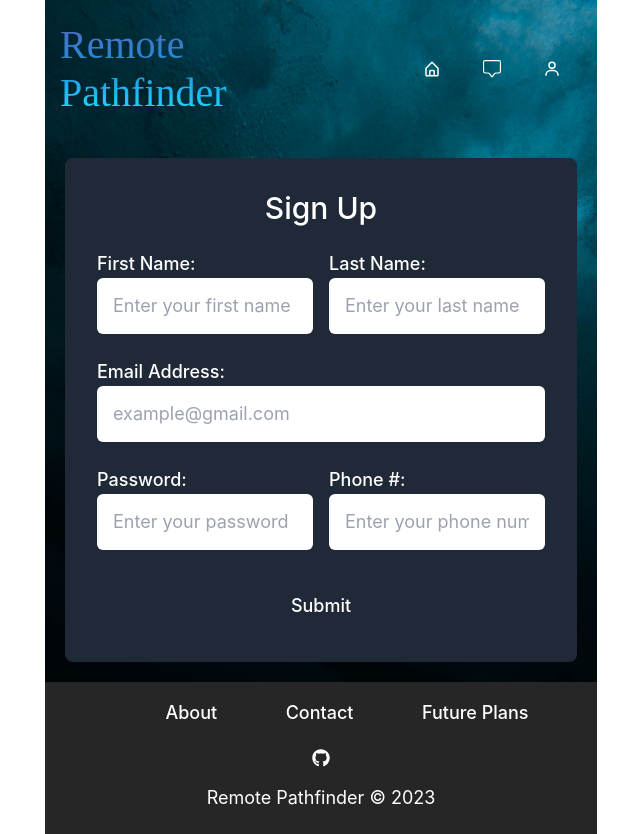
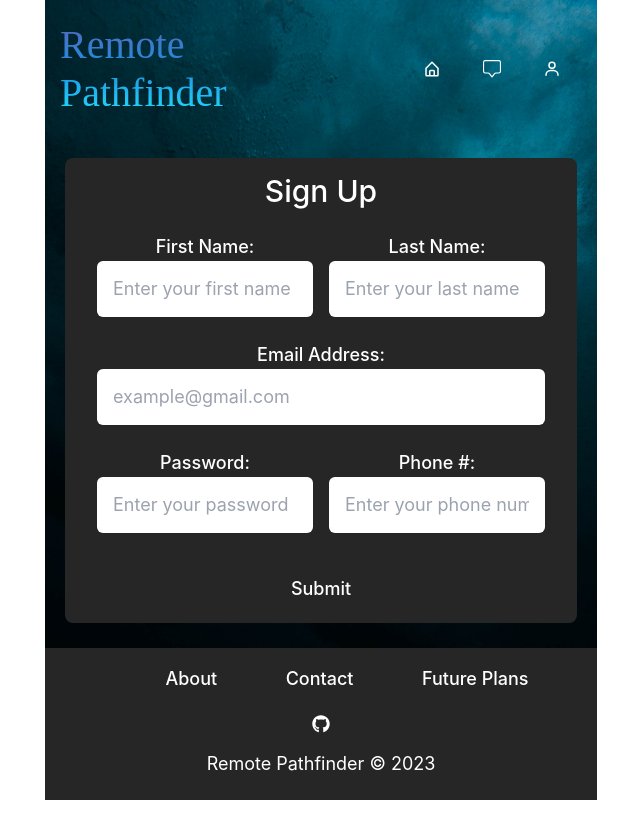
Before and after one commit to KingKonaTheFirst/Remote-Pathfinder, a React (Vite) app in the folder client/: page /signup in a window 1280 px wide. Shown: the whole page, without its empty margins (319-959 px from the left). After the commit the page ends 800 px from the top, so only its background shows below. Built offline with nearby package versions, Linux system fonts and the light colour scheme.

Commit message:
fixed color of sign up bg

```diff
--- a/client/src/main.jsx
+++ b/client/src/main.jsx
@@ -7,7 +7,7 @@
 import Home from "./pages/Home.jsx";
 import Contact from "./pages/Contact.jsx";
 import Login from "./pages/Login.jsx";
-import Signup from "./pages/SignUp";
+import SignUp from "./pages/SignUp";
 import Profile from "./pages/Profile.jsx";
 import About from "./pages/About.jsx";
 import Plans from "./pages/Plans.jsx";
@@ -28,7 +28,7 @@
       },
       {
         path: "/signup",
-        element: <Signup />,
+        element: <SignUp />,
       },
       {
         path: "/contact",
--- a/client/src/pages/SignUp.jsx
+++ b/client/src/pages/SignUp.jsx
@@ -39,7 +39,7 @@
     <div className="flex items-center justify-center p-5">
       <form
         onSubmit={handleSubmit}
-        className="w-full max-w-lg p-8 bg-gray-800 rounded-lg"
+        className="w-full max-w-lg p-8 footer1 rounded-lg"
       >
         <h1 className="mb-6 text-3xl font-medium text-center text-white">
           Sign Up
```
